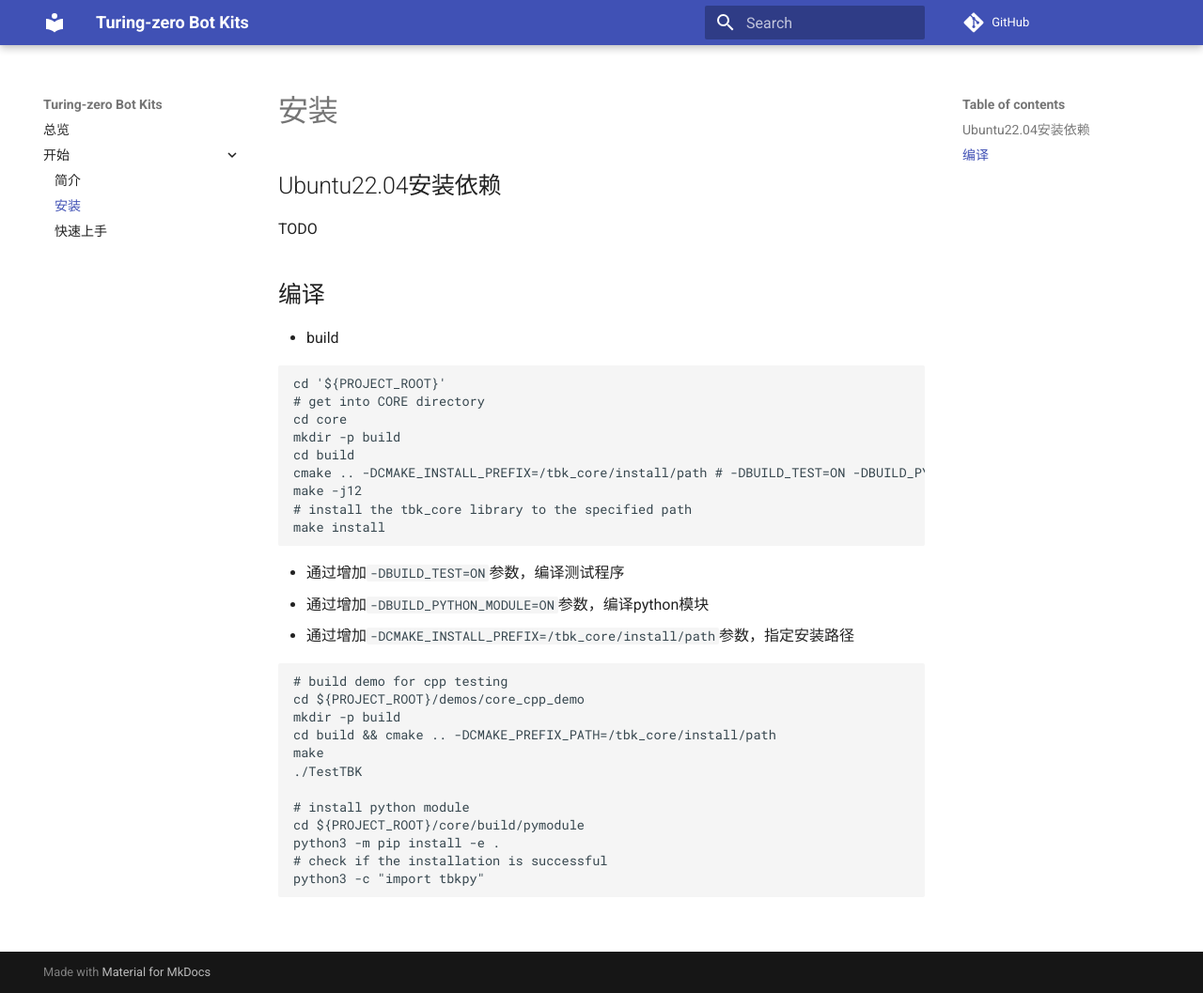
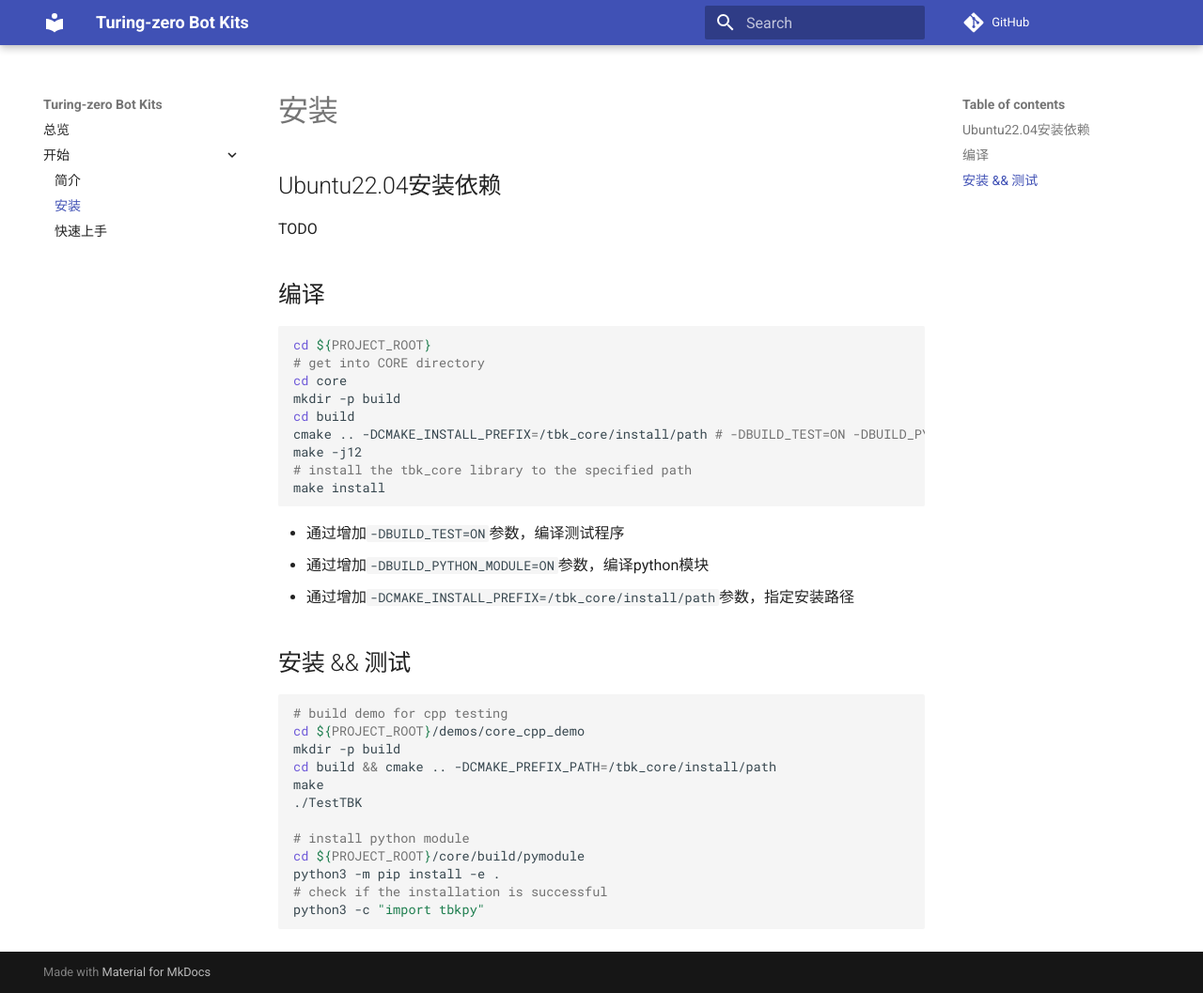
Before and after one commit to Turing-zero/tbk, an MkDocs documentation site: the page built from docs/0_getting_started/installation.md, in a window 1280 px wide and 1057 px high. Shown: the whole window at 94% size. Built offline with MkDocs 1.6.1 and Material for MkDocs 9.7.7, drawn with Linux system fonts in a browser that asks for light colours; comment, search, counter and statistics services are not loaded.

Commit message:
[doc]update

````diff
--- a/docs/0_getting_started/installation.md
+++ b/docs/0_getting_started/installation.md
@@ -5,9 +5,8 @@
 TODO
 
 ## 编译
-* build
 ```bash
-cd '${PROJECT_ROOT}'
+cd ${PROJECT_ROOT}
 # get into CORE directory
 cd core
 mkdir -p build
@@ -17,10 +16,12 @@ make -j12
 # install the tbk_core library to the specified path
 make install
 ```
+
 * 通过增加`-DBUILD_TEST=ON`参数，编译测试程序
 * 通过增加`-DBUILD_PYTHON_MODULE=ON`参数，编译python模块
 * 通过增加`-DCMAKE_INSTALL_PREFIX=/tbk_core/install/path`参数，指定安装路径
 
+## 安装 && 测试
 ```bash
 # build demo for cpp testing
 cd ${PROJECT_ROOT}/demos/core_cpp_demo
--- a/mkdocs.yml
+++ b/mkdocs.yml
@@ -4,6 +4,14 @@ theme:
   name: material
   include_homepage_in_nav: true
   locale: en
+markdown_extensions:
+  - pymdownx.highlight:
+      anchor_linenums: true
+      line_spans: __span
+      pygments_lang_class: true
+  - pymdownx.inlinehilite
+  - pymdownx.snippets
+  - pymdownx.superfences
 nav:
   - index.md
   - 开始:
````
